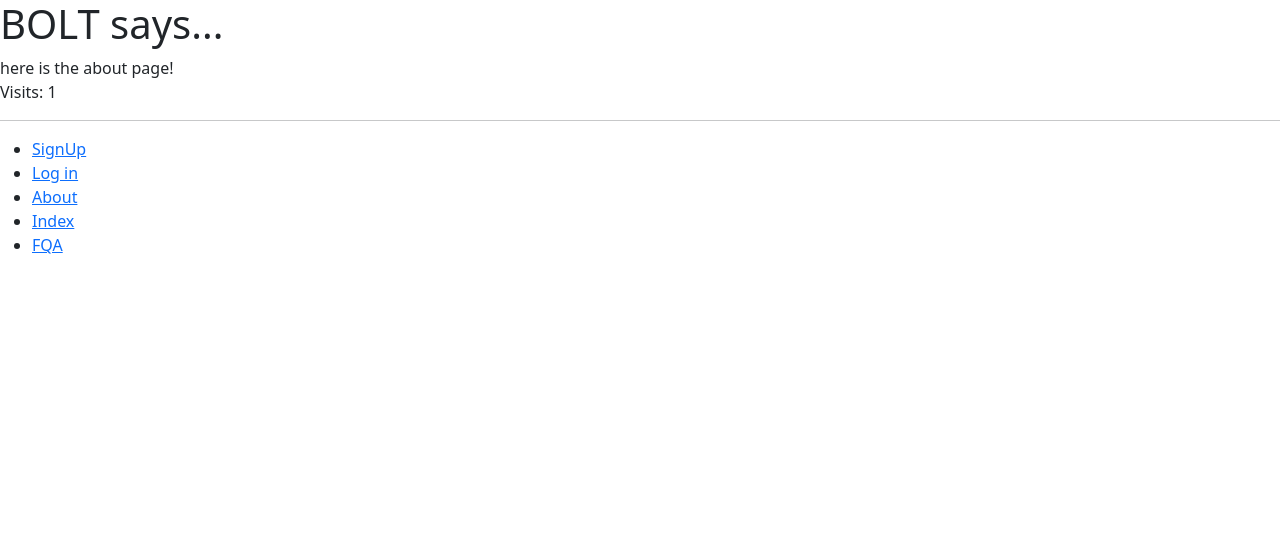
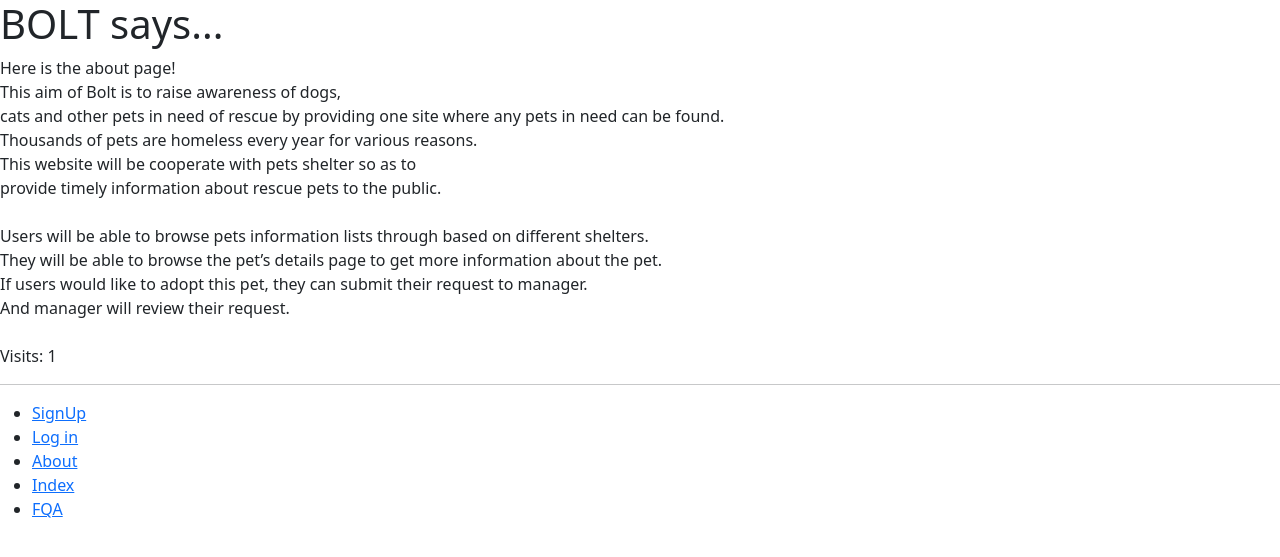
Before and after one commit to COMPSCI5012/Bolt, a Django app: page /bolt/about/ in a window 1280 px wide. Shown: the top 557 px of the page. Run offline with Django 3.2, Linux system fonts and the light colour scheme.

Commit message:
Update about.html
Add the content of about

```diff
--- a/zootopia/templates/bolt/about.html
+++ b/zootopia/templates/bolt/about.html
@@ -9,7 +9,18 @@
 {% block body_block %}
     <h1>BOLT says...</h1>
     <div>
-        here is the about page!<br />
+        Here is the about page!<br />
+        This aim of Bolt is to raise awareness of dogs,<br />
+        cats and other pets in need of rescue by providing one site where any pets in need can be found.<br />
+        Thousands of pets are homeless every year for various reasons. <br />
+        This website will be cooperate with pets shelter so as to<br />
+        provide timely information about rescue pets to the public.<br />
+        <br />
+        Users will be able to browse pets information lists through based on different shelters. <br />
+        They will be able to browse the pet’s details page to get more information about the pet. <br />
+        If users would like to adopt this pet, they can submit their request to manager. <br />
+        And manager will review their request.<br />
+        <br />
         <p>Visits: {{ visits }}</p>
     </div>
 {% endblock %}
```
